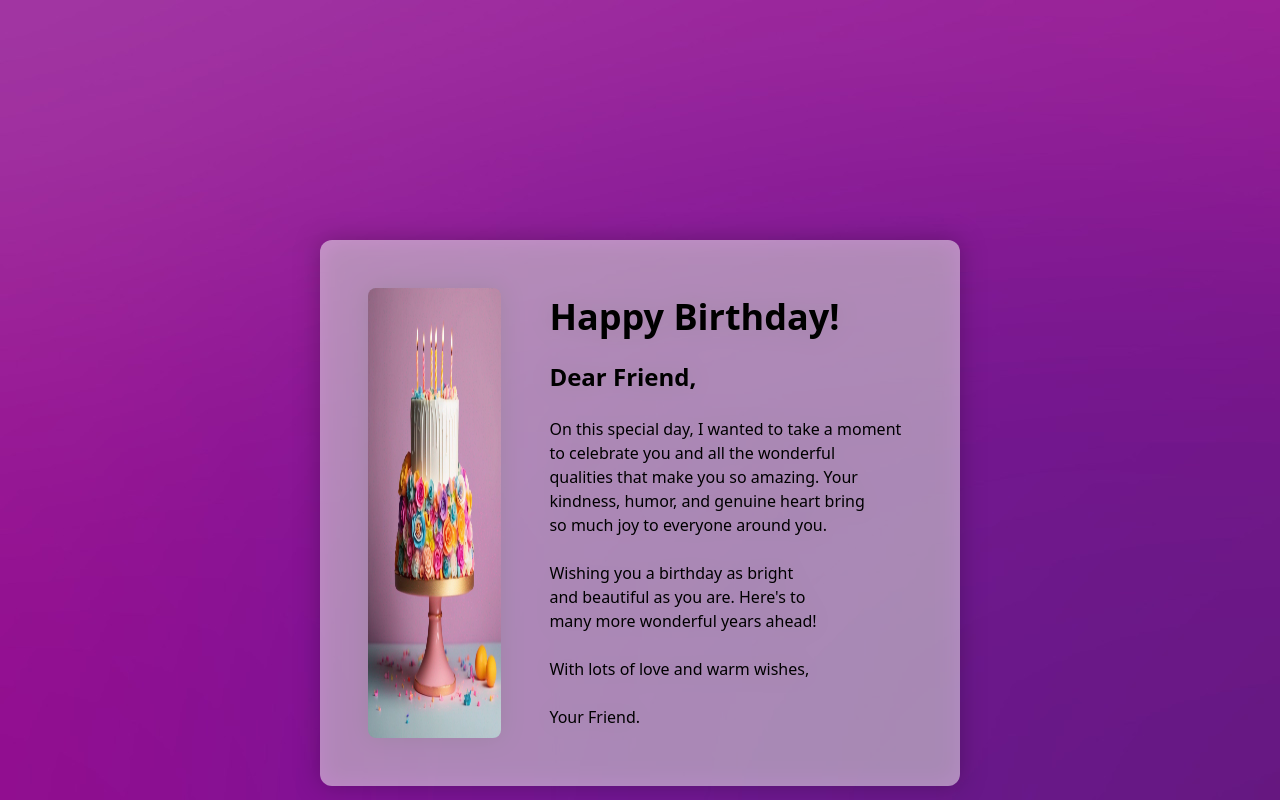
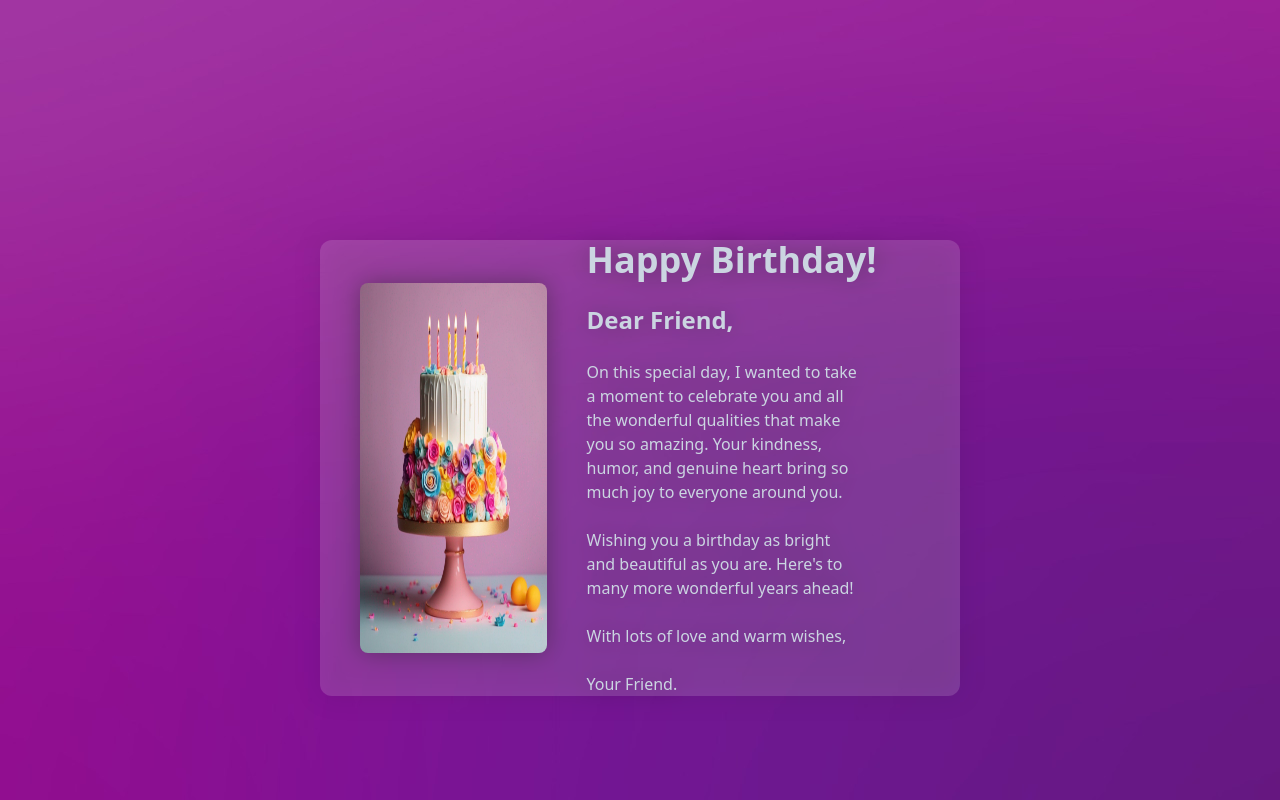
Before and after one commit to yorunaka/MSIB-7, a Next.js app in the folder assignment-02/: page / in a window 1280 px wide. Built offline with nearby package versions, Linux system fonts and the light colour scheme.

Commit message:
initial commit

```diff
--- a/assignment-02/src/app/page.tsx
+++ b/assignment-02/src/app/page.tsx
@@ -2,15 +2,15 @@ import cake from "../img/cake.jpg";
 
 export default function Home() {
   return (
-    <section className="max-w-full mx-auto w-1/2 rounded-xl flex justify-center items-center mt-60"
+    <section className="max-w-full mx-auto w-1/2 rounded-xl flex justify-center items-center mt-60 hover:scale-105 transition-transform duration-300 ease-in-out filter blur-2xl delay-75 cursor-default hover:shadow-lg"
     style={{
-      backgroundColor: "rgba(255, 255, 255, 0.5)",
+      backgroundColor: "rgba(255, 255, 255, 0.15)",
       filter: "drop-shadow(0 0 0.75rem rgba(0, 0, 0, 0.5))",
     }}>
-      <div className="h-full w-full p-10 m-2">
-        <img className="bg-cover rounded-lg w-[300px] h-[450px]" src={cake.src} alt="birthdayCake"/>
+        <div className="h-[450px] w-[950px] p-10">
+          <img className="bg-cover rounded-lg h-full w-full" src={cake.src} alt="birthdayCake"/>
         </div>
-      <div className="text-balance pr-10">
+        <div className="text-balance mr-10 text-slate-300">
           <h1 className="text-4xl font-bold">Happy Birthday!</h1>
           <br />
           <p className="text-2xl font-semibold">Dear Friend,</p>
```
Lines whose indentation alone changed are shown as unchanged.
